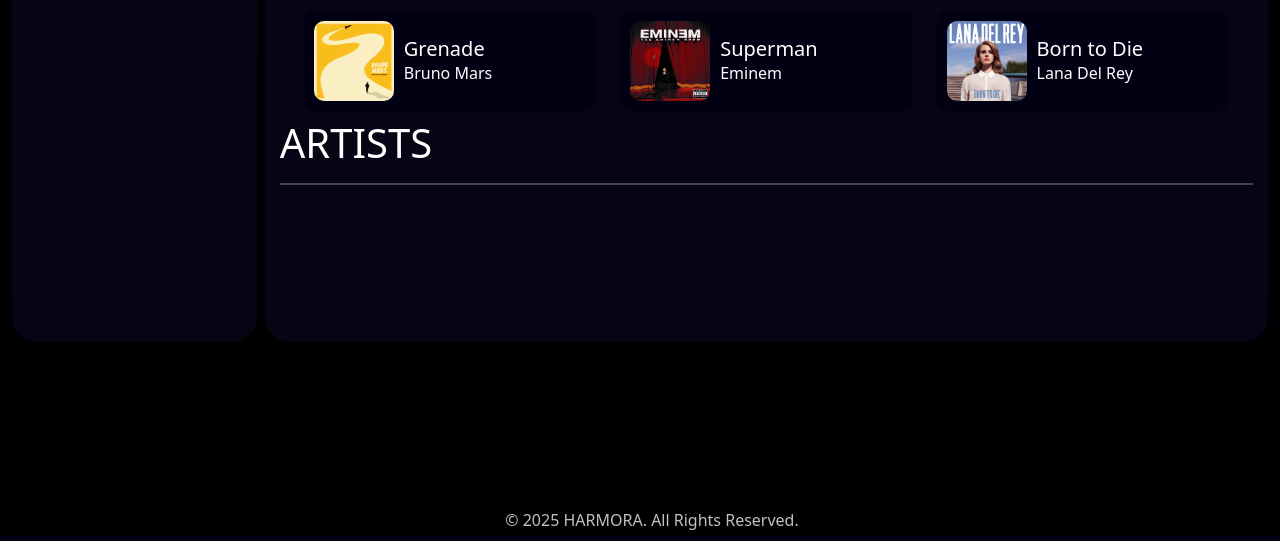
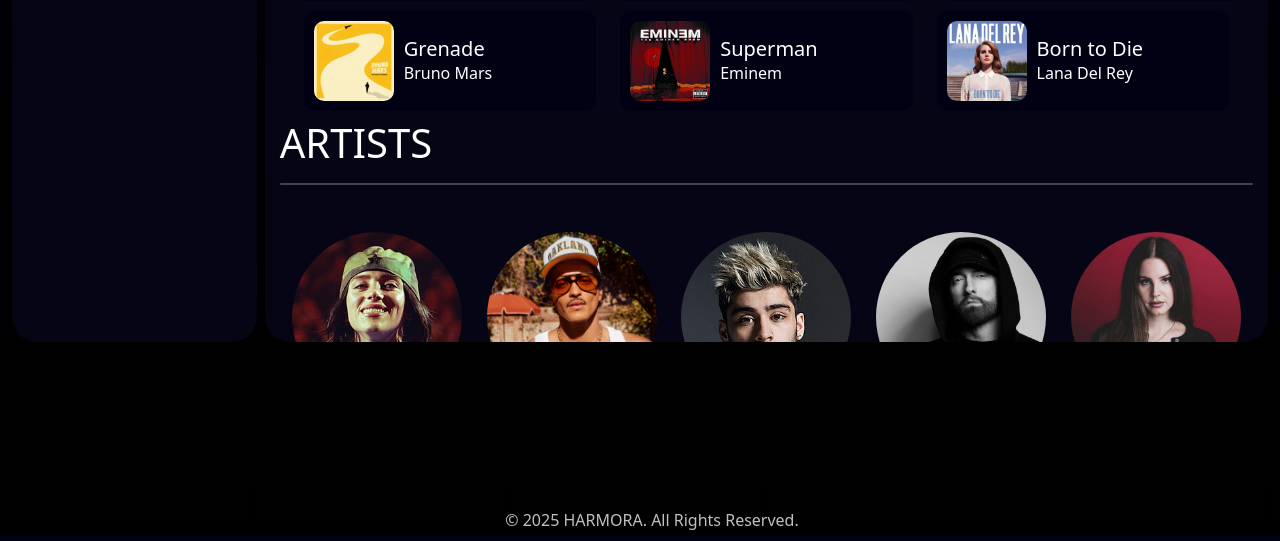
Before and after one commit to Khlein-dev/Harmora, a PHP site: page /dashboard.html in a window 1280 px wide. Shown: the part 912-1453 px from the top of the page. Run offline with PHP 8.4, Linux system fonts and the light colour scheme.

Commit message:
14th update

```diff
--- a/dashboard.css
+++ b/dashboard.css
@@ -349,7 +349,7 @@ a {
     transition: 300ms ease-in-out;
 }
 
-.col :hover .play{
+.col :hover .play {
     display: block;
     position: absolute;
     transition: 300ms ease-in-out;
@@ -389,10 +389,46 @@ a {
 
 }
 
-footer{
+footer {
     position: absolute;
     bottom: -12px;
     width: 100%;
     text-align: center;
     color: rgba(255, 255, 255, 0.753);
 }
+
+.col-12 {
+    display: flex;
+    flex-direction: row;
+    /* side by side */
+    overflow-x: auto;
+    /* allow horizontal scroll */
+    overflow-y: hidden;
+    /* hide vertical scroll */
+    white-space: nowrap;
+    /* prevent wrapping */
+}
+
+.artist-card {
+    width: 150px;
+    border-radius: 50px;
+    padding: 10px;
+    color: white;
+    transition: transform 300ms ease, box-shadow 300ms ease;
+}
+
+.artist-card img {
+    object-fit: cover;
+    object-position: top;
+    width: 170px;
+    height: 170px;
+    border-radius: 50%;
+    display: block;
+    align-self: center;
+}
+
+.artist-card img:hover {
+    transform: scale(1.05);
+    box-shadow: 0 4px 8px rgba(0, 0, 0, 0.2);
+    transition: transform 300ms ease-in-out, box-shadow 300ms ease-in-out;
+}
--- a/dashboard.html
+++ b/dashboard.html
@@ -270,6 +270,63 @@
 
             <hr style="height: 2px; background-color: white; border: none; border-radius: 5px;">
 
+            <div class="row">
+                <div class="col-12">
+                    <div class="card" style="width: 16rem; height: 16rem; padding: 2px; background: none;">
+                        <div class="card-body" style="position: relative;">
+                            <center>
+                                <div class="artist-card" style="transform: translateX(-20px);">
+                                    <img src="pics/billieProf.jpg" class="artist-img" alt="...">
+                                </div>
+                                <h6 class="card-subtitle mb-2 x">Billie Eilish</h6>
+                            </center>
+                        </div>
+                    </div>
+                    <div class="card" style="width: 16rem; height: 16rem; padding: 2px; background: none;">
+                        <div class="card-body" style="position: relative;">
+                            <center>
+                                <div class="artist-card" style="transform: translateX(-20px);">
+                                    <img src="pics/brunoProf.jpeg" class="artist-img" alt="...">
+                                </div>
+                                <h6 class="card-subtitle mb-2 x">Bruno Mars</h6>
+                            </center>
+                        </div>
+                    </div>
+                    <div class="card" style="width: 16rem; height: 16rem; padding: 2px; background: none;">
+                        <div class="card-body" style="position: relative;">
+                            <center>
+                                <div class="artist-card" style="transform: translateX(-20px);">
+                                    <img src="pics/zaynProf.jpg" class="artist-img" alt="...">
+                                </div>
+                                <h6 class="card-subtitle mb-2 x">ZAYN</h6>
+                            </center>
+                        </div>
+                    </div>
+                    <div class="card" style="width: 16rem; height: 16rem; padding: 2px; background: none;">
+                        <div class="card-body" style="position: relative;">
+                            <center>
+                                <div class="artist-card" style="transform: translateX(-20px);">
+                                    <img src="pics/EminemProf.webp" class="artist-img" alt="...">
+                                </div>
+                                <h6 class="card-subtitle mb-2 x">Eminem</h6>
+                            </center>
+                        </div>
+                    </div>
+                    <div class="card" style="width: 16rem; height: 16rem; padding: 2px; background: none;">
+                        <div class="card-body" style="position: relative;">
+                            <center>
+                                <div class="artist-card" style="transform: translateX(-20px);">
+                                    <img src="pics/lanadelProf.avif" class="artist-img" alt="...">
+                                </div>
+                                <h6 class="card-subtitle mb-2 x">Lana Del Rey</h6>
+                            </center>
+                        </div>
+                    </div>
+
+                </div>
+
+            </div>
+
         </div>
 
         <footer>
```
